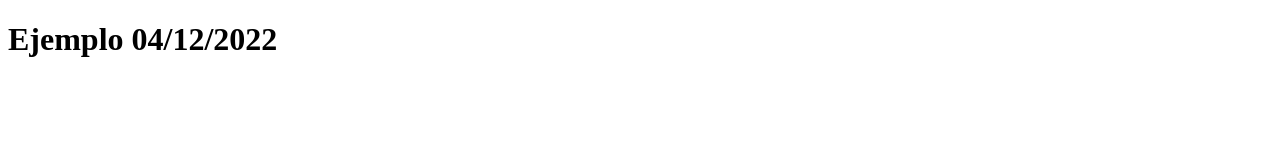
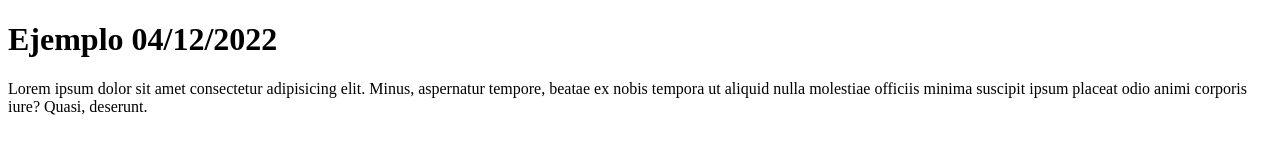
Before and after one commit to larriag13/Repositorio01, a plain HTML site: page index.html in a window 1280 px wide. Drawn offline with Linux system fonts and the light colour scheme.

Commit message:
p agregado index

```diff
--- a/index.html
+++ b/index.html
@@ -8,6 +8,6 @@
 </head>
 <body>
     <h1>Ejemplo 04/12/2022</h1>
-
+    <p>Lorem ipsum dolor sit amet consectetur adipisicing elit. Minus, aspernatur tempore, beatae ex nobis tempora ut aliquid nulla molestiae officiis minima suscipit ipsum placeat odio animi corporis iure? Quasi, deserunt.</p>
 </body>
 </html>
```
